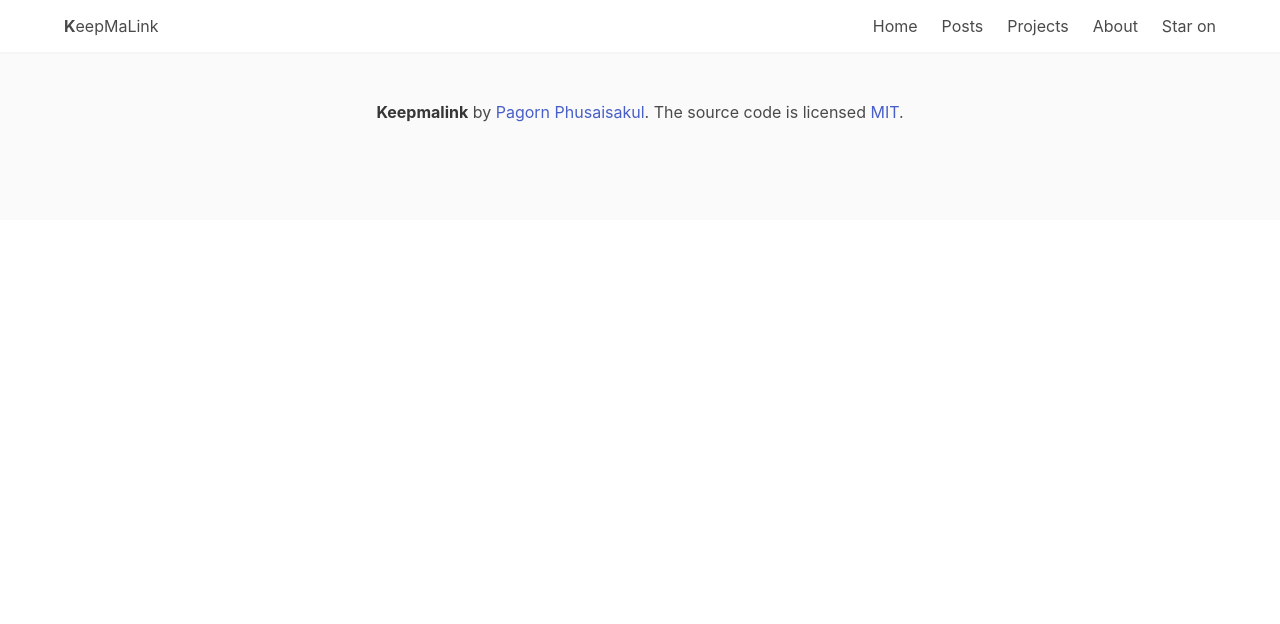
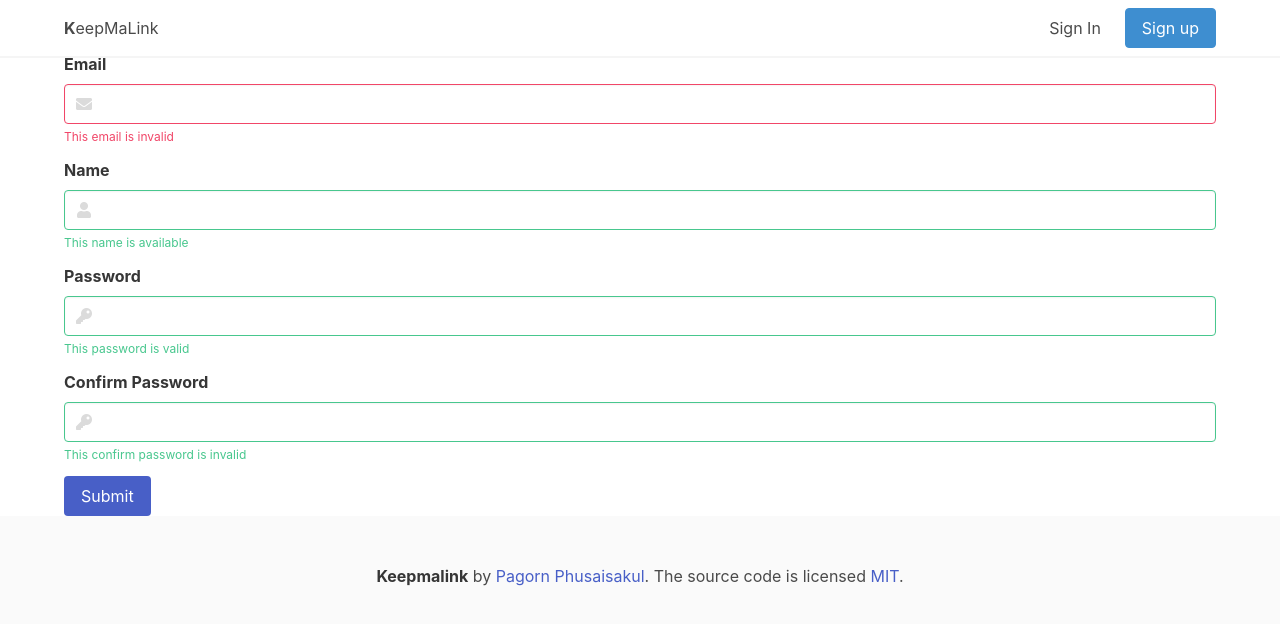
Before and after one commit to nrogap/keepmalink, a React (Create React App) app: page /signup in a window 1280 px wide. Shown: the top 624 px of the page. Built offline with nearby package versions, Linux system fonts and the light colour scheme.

Commit message:
Update Navbar, add new sign in/sign up pages, and remove unused pages

```diff
--- a/public/index.html
+++ b/public/index.html
@@ -10,6 +10,8 @@
     -->
     <link rel="manifest" href="%PUBLIC_URL%/manifest.json">
     <link rel="shortcut icon" href="%PUBLIC_URL%/favicon.ico">
+
+    <link rel="stylesheet" href="https://use.fontawesome.com/releases/v5.1.0/css/all.css" integrity="sha384-lKuwvrZot6UHsBSfcMvOkWwlCMgc0TaWr+30HWe3a4ltaBwTZhyTEggF5tJv8tbt" crossorigin="anonymous">
     <!--
       Notice the use of %PUBLIC_URL% in the tags above.
       It will be replaced with the URL of the `public` folder during the build.
--- a/src/App.js
+++ b/src/App.js
@@ -5,9 +5,8 @@ import Header from './components/Header'
 import Footer from './components/Footer'
 
 import HomePage from './containers/HomePage'
-import AboutPage from './containers/AboutPage'
-import PostPage from './containers/PostPage'
-import ProjectPage from './containers/ProjectPage'
+import SignupPage from './containers/SignupPage'
+import SigninPage from './containers/SigninPage'
 
 class App extends React.Component {
   render() {
@@ -17,9 +16,8 @@ class App extends React.Component {
         <div className="container">
           <Switch>
             <Route exact path="/" component={HomePage} />
-            <Route path="/about" component={AboutPage} />
-            <Route path="/posts" component={PostPage} />
-            <Route path="/projects" component={ProjectPage} />
+            <Route path="/signin" component={SigninPage} />
+            <Route path="/signup" component={SignupPage} />
           </Switch>
         </div>
         <Footer />
--- a/src/components/Footer.js
+++ b/src/components/Footer.js
@@ -3,8 +3,8 @@ import React from 'react'
 class Footer extends React.Component {
   render() {
     return (
-      <footer class="footer">
-        <div class="content has-text-centered">
+      <footer className="footer">
+        <div className="content has-text-centered">
           <p>
             <strong>Keepmalink</strong> by <a href="https://github.com/nrogapp">Pagorn Phusaisakul</a>
             . The source code is licensed <a href="http://opensource.org/licenses/mit-license.php">MIT</a>.
--- a/src/components/Header.js
+++ b/src/components/Header.js
@@ -14,7 +14,7 @@ class Header extends React.Component {
 
   render() {
     return (
-      <div className="Header">
+      <div className="header">
         <nav className="navbar has-shadow is-fixed-top">
           <div className="container">
             <div className="navbar-brand">
@@ -35,18 +35,20 @@ class Header extends React.Component {
               id="mainNav"
             >
               <div className="navbar-end">
-                <NavLink exact to="/" activeClassName="is-active" className="navbar-item">Home</NavLink>
-                <NavLink to="/posts" activeClassName="is-active" className="navbar-item">Posts</NavLink>
-                <NavLink to="/projects" activeClassName="is-active" className="navbar-item">Projects</NavLink>
-                <NavLink to="/about" activeClassName="is-active" className="navbar-item">About</NavLink>
-                <a
-                  className="navbar-item"
-                  href="https://github.com/nrogapp"
-                  target="_blank"
-                  rel="noopener noreferrer"
-                >
-                  Star on <i className="fab fa-github"></i>
-                </a>
+                <div className="navbar-item">
+                  <div className="field is-grouped">
+                    <p className="control">
+                      <NavLink to="/signin" activeClassName="is-active" className="navbar-item">
+                        Sign In
+                      </NavLink>
+                    </p>
+                    <p className="control">
+                      <NavLink to="/signup" className="button is-info is-outlined is-hovered">
+                        Sign up
+                      </NavLink>
+                    </p>
+                  </div>
+                </div>
               </div>
             </div>
           </div>
--- a/src/containers/AboutPage.js
+++ /dev/null
@@ -1,9 +0,0 @@
-import React from 'react'
-
-class AboutPage extends React.Component {
-  render() {
-    return (<h1>About</h1>)
-  }
-}
-
-export default AboutPage
--- a/src/containers/PostPage.js
+++ /dev/null
@@ -1,9 +0,0 @@
-import React from 'react'
-
-class PostPage extends React.Component {
-  render() {
-    return (<h1>Post</h1>)
-  }
-}
-
-export default PostPage
--- a/src/containers/ProjectPage.js
+++ /dev/null
@@ -1,9 +0,0 @@
-import React from 'react'
-
-class ProjectPage extends React.Component {
-  render() {
-    return (<h1>Project</h1>)
-  }
-}
-
-export default ProjectPage
--- /dev/null
+++ b/src/containers/SigninPage.js
@@ -0,0 +1,9 @@
+import React from 'react'
+
+class SigninPage extends React.Component {
+  render() {
+    return (<div>SigninPage</div>)
+  }
+}
+
+export default SigninPage
--- /dev/null
+++ b/src/containers/SignupPage.js
@@ -0,0 +1,114 @@
+import React from 'react'
+
+class SignupPage extends React.Component {
+  state = {
+    email: '',
+    name: '',
+    password: '',
+    confirm: '',
+    emailInvalid: null,
+    nameInvalid: null,
+    passwordInvalid: null,
+    confirmPasswordInvalid: null
+  }
+
+  handleEmail = (event) => {
+    const value = event.target.value
+
+    const regex = /[\w ]{3,50}/
+    const result = regex.test(value)
+
+    if (result) {
+      this.setState({
+        email: value,
+        emailInvalid: null
+      })
+    } else {
+      this.setState({
+        email: null,
+        emailInvalid: 'length is 3 - 50 characters'
+      })
+    }
+  }
+
+  handleSubmit = () => {
+
+  }
+
+  render() {
+    return (
+      <div className="SignupPage">
+        <form onSubmit={this.handleSubmit}>
+          <div className="field">
+            <label className="label">Email</label>
+            <div className="control has-icons-left has-icons-right">
+              <input
+                className="input is-danger"
+                id="inputEmail"
+                type="email"
+                autoComplete="email"
+                onChange={this.handleEmail} />
+              <span className="icon is-small is-left">
+                <i className="fas fa-envelope"></i>
+              </span>
+            </div>
+            <p className="help is-danger">This email is invalid</p>
+          </div>
+
+          <div className="field">
+            <label className="label">Name</label>
+            <div className="control has-icons-left has-icons-right">
+              <input
+                className="input is-success"
+                id="inputName"
+                type="text"
+                autoComplete="name" />
+              <span className="icon is-small is-left">
+                <i className="fas fa-user"></i>
+              </span>
+            </div>
+            <p className="help is-success">This name is available</p>
+          </div>
+
+          <div className="field">
+            <label className="label">Password</label>
+            <div className="control has-icons-left has-icons-right">
+              <input
+                className="input is-success"
+                id="inputPassword"
+                type="password"
+                autoComplete="new-password" />
+              <span className="icon is-small is-left">
+                <i className="fas fa-key"></i>
+              </span>
+            </div>
+            <p className="help is-success">This password is valid</p>
+          </div>
+
+          <div className="field">
+            <label className="label">Confirm Password</label>
+            <div className="control has-icons-left has-icons-right">
+              <input
+                className="input is-success"
+                id="inputConfirmPassword"
+                type="password"
+                autoComplete="new-password" />
+              <span className="icon is-small is-left">
+                <i className="fas fa-key"></i>
+              </span>
+            </div>
+            <p className="help is-success">This confirm password is invalid</p>
+          </div>
+
+          <div className="field is-grouped">
+            <div className="control">
+              <button className="button is-link">Submit</button>
+            </div>
+          </div>
+        </form>
+      </div>
+    )
+  }
+}
+
+export default SignupPage
```
Also changed, not shown: 1 other file (tests, documents, lock files or other folders).
